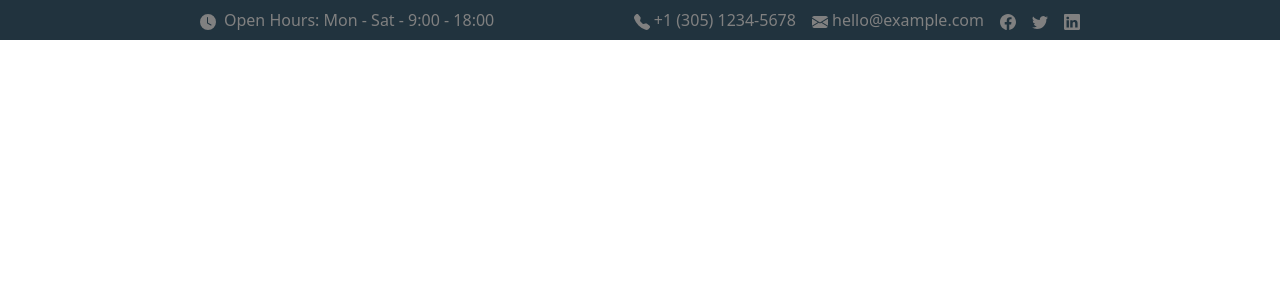
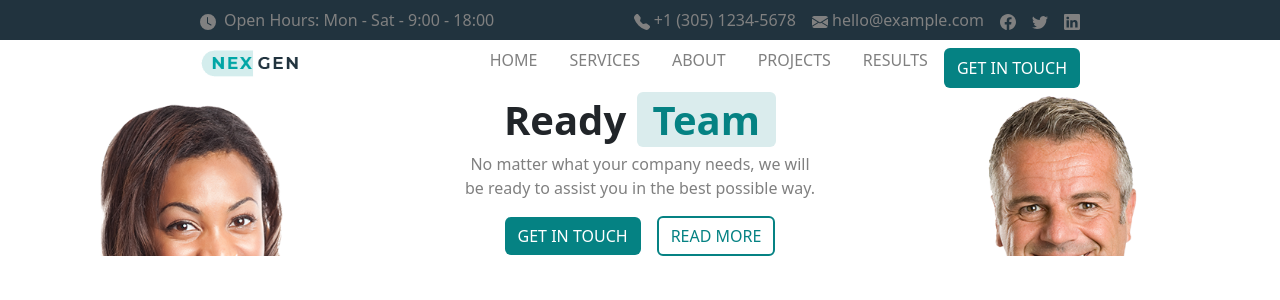
Before and after one commit to LeoneCarmelo/proj-html-vuejs, a Vue app: page / in a window 1280 px wide. Shown: the top 300 px of the page. Built offline with nearby package versions, Linux system fonts and the light colour scheme.

Commit message:
Add jumbotron

```diff
--- a/src/App.vue
+++ b/src/App.vue
@@ -1,6 +1,11 @@
 <script>
 export default {
-
+   data() {
+      return {
+         navMenu: ['home', 'services', 'about', 'projects', 'results'],
+         messageJumbo: 'No matter what your company needs, we will be ready to assist you in the best possible way.'
+      }
+   }
 }
 </script>
 
@@ -9,8 +14,8 @@ export default {
    <header>
       <div class="container_info d-flex justify-content-between p-2">
          <div class="info">
-        <svg xmlns="http://www.w3.org/2000/svg" width="16" height="16" fill="currentColor" class="bi bi-clock-fill me-2"
-          viewBox="0 0 16 16">
+            <svg xmlns="http://www.w3.org/2000/svg" width="16" height="16" fill="currentColor"
+               class="bi bi-clock-fill me-2" viewBox="0 0 16 16">
                <path
                   d="M16 8A8 8 0 1 1 0 8a8 8 0 0 1 16 0zM8 3.5a.5.5 0 0 0-1 0V9a.5.5 0 0 0 .252.434l3.5 2a.5.5 0 0 0 .496-.868L8 8.71V3.5z" />
             </svg>
@@ -18,15 +23,15 @@ export default {
          </div>
          <div class="contacts">
             <span class="phone">
-          <svg xmlns="http://www.w3.org/2000/svg" width="16" height="16" fill="currentColor" class="bi bi-telephone-fill"
-            viewBox="0 0 16 16">
+               <svg xmlns="http://www.w3.org/2000/svg" width="16" height="16" fill="currentColor"
+                  class="bi bi-telephone-fill" viewBox="0 0 16 16">
                   <path fill-rule="evenodd"
                      d="M1.885.511a1.745 1.745 0 0 1 2.61.163L6.29 2.98c.329.423.445.974.315 1.494l-.547 2.19a.678.678 0 0 0 .178.643l2.457 2.457a.678.678 0 0 0 .644.178l2.189-.547a1.745 1.745 0 0 1 1.494.315l2.306 1.794c.829.645.905 1.87.163 2.611l-1.034 1.034c-.74.74-1.846 1.065-2.877.702a18.634 18.634 0 0 1-7.01-4.42 18.634 18.634 0 0 1-4.42-7.009c-.362-1.03-.037-2.137.703-2.877L1.885.511z" />
                </svg>
                +1 (305) 1234-5678</span>
             <span class="mail mx-3">
-          <svg xmlns="http://www.w3.org/2000/svg" width="16" height="16" fill="currentColor" class="bi bi-envelope-fill"
-            viewBox="0 0 16 16">
+               <svg xmlns="http://www.w3.org/2000/svg" width="16" height="16" fill="currentColor"
+                  class="bi bi-envelope-fill" viewBox="0 0 16 16">
                   <path
                      d="M.05 3.555A2 2 0 0 1 2 2h12a2 2 0 0 1 1.95 1.555L8 8.414.05 3.555ZM0 4.697v7.104l5.803-3.558L0 4.697ZM6.761 8.83l-6.57 4.027A2 2 0 0 0 2 14h12a2 2 0 0 0 1.808-1.144l-6.57-4.027L8 9.586l-1.239-.757Zm3.436-.586L16 11.801V4.697l-5.803 3.546Z" />
                </svg>
@@ -37,8 +42,8 @@ export default {
                   <path
                      d="M16 8.049c0-4.446-3.582-8.05-8-8.05C3.58 0-.002 3.603-.002 8.05c0 4.017 2.926 7.347 6.75 7.951v-5.625h-2.03V8.05H6.75V6.275c0-2.017 1.195-3.131 3.022-3.131.876 0 1.791.157 1.791.157v1.98h-1.009c-.993 0-1.303.621-1.303 1.258v1.51h2.218l-.354 2.326H9.25V16c3.824-.604 6.75-3.934 6.75-7.951z" />
                </svg>
-          <svg xmlns="http://www.w3.org/2000/svg" width="16" height="16" fill="currentColor" class="bi bi-twitter mx-3"
-            viewBox="0 0 16 16">
+               <svg xmlns="http://www.w3.org/2000/svg" width="16" height="16" fill="currentColor"
+                  class="bi bi-twitter mx-3" viewBox="0 0 16 16">
                   <path
                      d="M5.026 15c6.038 0 9.341-5.003 9.341-9.334 0-.14 0-.282-.006-.422A6.685 6.685 0 0 0 16 3.542a6.658 6.658 0 0 1-1.889.518 3.301 3.301 0 0 0 1.447-1.817 6.533 6.533 0 0 1-2.087.793A3.286 3.286 0 0 0 7.875 6.03a9.325 9.325 0 0 1-6.767-3.429 3.289 3.289 0 0 0 1.018 4.382A3.323 3.323 0 0 1 .64 6.575v.045a3.288 3.288 0 0 0 2.632 3.218 3.203 3.203 0 0 1-.865.115 3.23 3.23 0 0 1-.614-.057 3.283 3.283 0 0 0 3.067 2.277A6.588 6.588 0 0 1 .78 13.58a6.32 6.32 0 0 1-.78-.045A9.344 9.344 0 0 0 5.026 15z" />
                </svg>
@@ -49,6 +54,26 @@ export default {
                </svg>
             </span>
          </div>
+      </div>
+      <div class="jumbotron d-flex">
+         <nav class="p-2 d-flex justify-content-between">
+            <div class="logo">
+               <img src="/logo.PNG" alt="" class="img-fluid">
+            </div>
+            <div class="menu d-flex">
+               <ul class="d-flex">
+                  <li v-for=" option in navMenu" class="mx-3"> {{ option.toUpperCase() }}</li>
+               </ul>
+               <button class="btn text-uppercase">get in touch</button>
+            </div>
+         </nav>
+         <div class="ready_team text-center">
+            <h1 class="text-dark fw-bold">Ready <span class="team px-3 rounded-2">Team</span></h1>
+            <p>{{ messageJumbo }}</p>
+            <button id="touch" class="btn text-uppercase mx-2">get in touch</button>
+            <button id="more" class="btn text-uppercase mx-2">read more</button>
+         </div>
+
       </div>
    </header>
    <!-- Main -->
@@ -74,5 +99,56 @@ header {
       margin: auto;
    }
 
+   .jumbotron {
+      background-color: $light;
+      background-image: url('/images/bg-parallax.png');
+      background-position: top -90px center;
+      background-size: 2700px;
+      flex-direction: column;
 
-}</style>
+
+      nav {
+         width: 70%;
+         margin: auto;
+
+         ul {
+            list-style: none;
+         }
+
+         li {
+            cursor: pointer;
+         }
+         .logo {
+            width: 100px;
+         }
+
+         button {
+            background-color: $dark-green;
+            color: $light;
+         }
+      }
+
+      .ready_team {
+         width:350px;
+         align-self: center;
+
+         .team {
+            background-color: $light-green;
+            color: $dark-green;
+
+         }
+         #touch {
+            background-color: $dark-green;
+            color:$light;
+         }
+
+         #more {
+            color:$dark-green;
+            border: 2px solid $dark-green;
+         }
+
+
+      }
+   }
+}
+</style>
```
Lines whose indentation alone changed are shown as unchanged.
